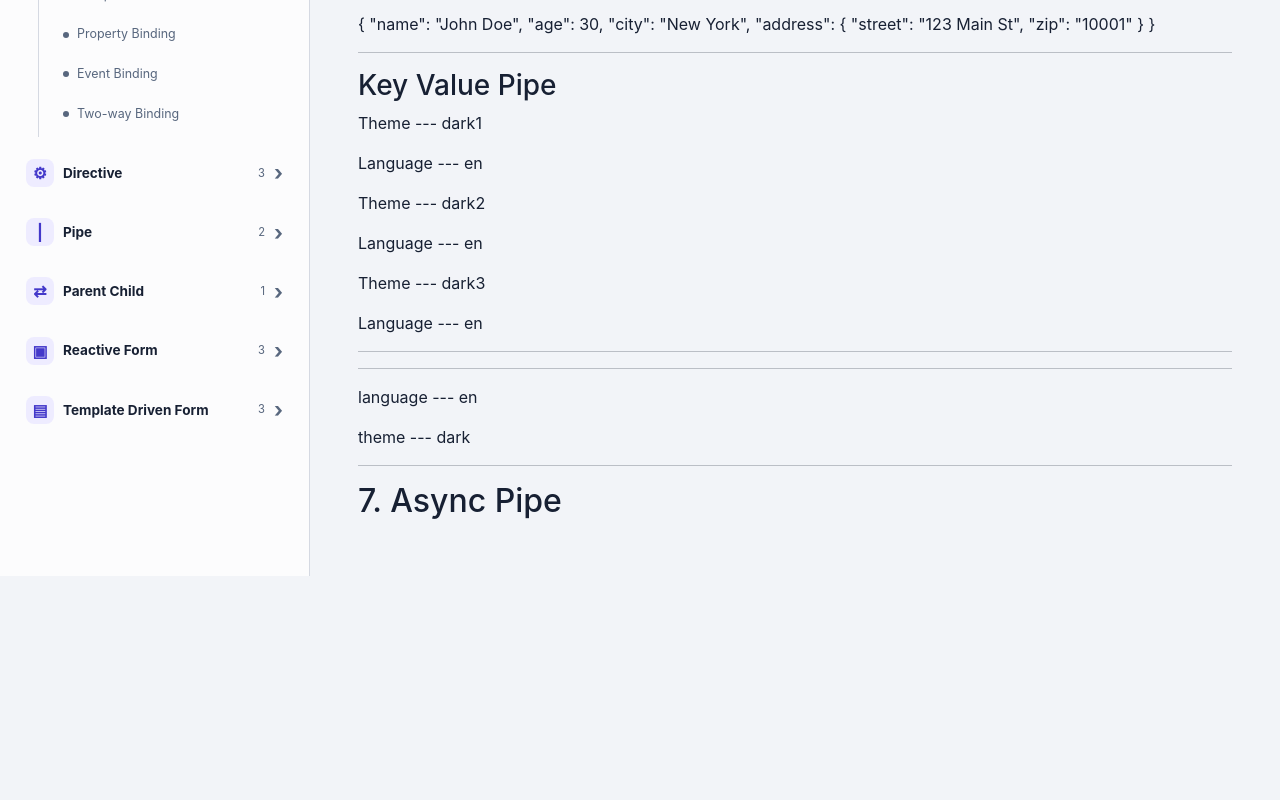
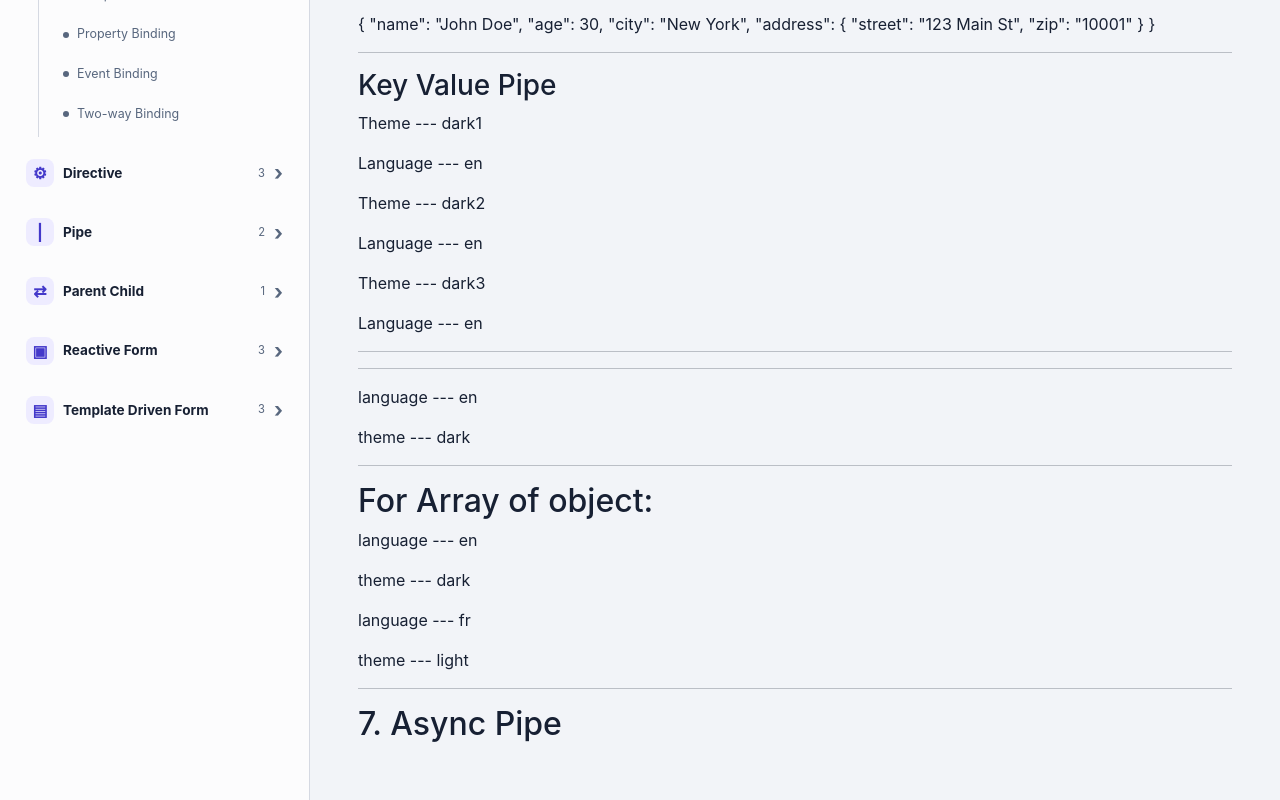
Before and after one commit to Ajinkya1906/angular-daily-code, an Angular app: page /dashboard/pipe/built-in-pipe in a window 1280 px wide. Shown: the part 408-1208 px from the top of the page. Before the commit the page ends 984 px from the top, so only its background shows below. Built offline with nearby package versions, Linux system fonts and the light colour scheme.

Commit message:
keyvalue for Array of Object

```diff
--- a/src/app/topics/pipe/builtin-pipe/builtin-pipe.html
+++ b/src/app/topics/pipe/builtin-pipe/builtin-pipe.html
@@ -64,7 +64,18 @@ setting = [
     {{ setting.key }} --- {{ setting.value }}
   </p>
 }
+<hr>
+<h2>For Array of object:</h2>
+<!-- The first loop: accesses each object.
+The second loop: accesses the properties of that object. -->
 
+@for (setting of userSettings; track $index) {
+  @for (item of setting | keyvalue; track item.key) {
+    <p>
+      {{ item.key }} --- {{ item.value }}
+    </p>
+  }
+}
 <hr>
 <h2>7. Async Pipe</h2>
 <!-- we use with RxJS Observable, get latest emitted value
--- a/src/app/topics/pipe/builtin-pipe/builtin-pipe.ts
+++ b/src/app/topics/pipe/builtin-pipe/builtin-pipe.ts
@@ -37,4 +37,17 @@ mySetting = {
   theme: 'dark',
   language: 'en'
 };
+
+
+
+userSettings = [
+  {
+    theme: 'dark',
+    language: 'en'
+  },
+  {
+    theme: 'light',
+    language: 'fr'
+  }
+];
 }
```
